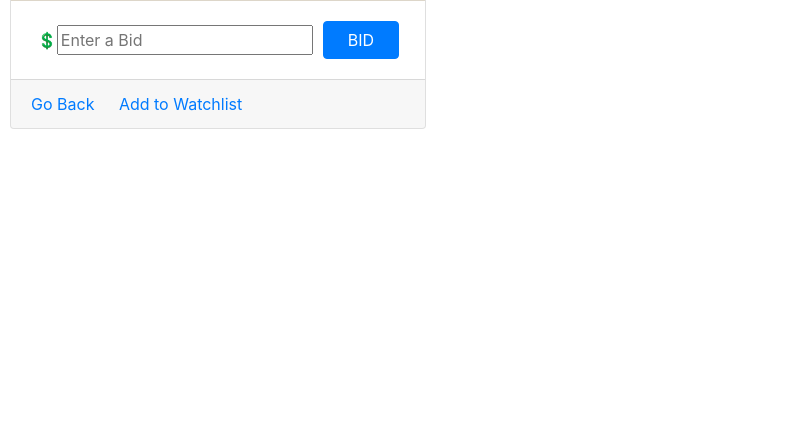
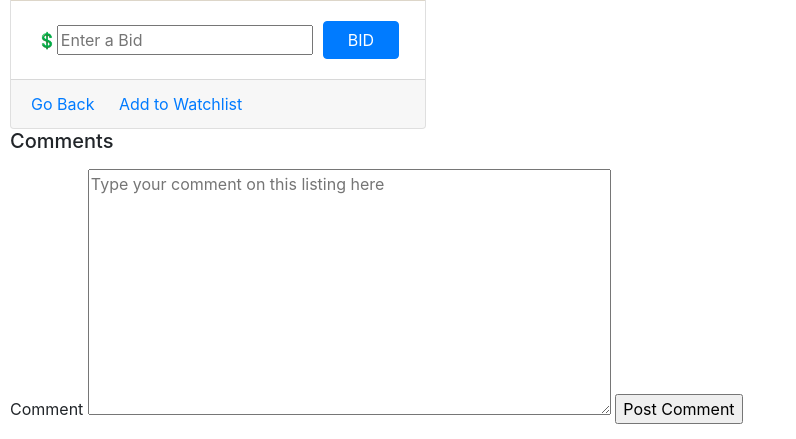
Before and after one commit to mrumiker/ebay-clone, a Django app: template auctions/templates/auctions/listing.html in a window 1280 px wide. Shown: the part 511-950 px from the top of the page, without its empty margins (0-796 px from the left). Before the commit the page ends 640 px from the top, so only its background shows below. Run offline with Django 3.2, Linux system fonts and the light colour scheme; the template is opened without the code that fills it: values that come from a table or form of the project are taken from there, others are empty; the visitor is signed in with stand-in values (Sample User, id 1); data comes from the database, SQL or seed files in the repository; some libraries are stand-ins or nearby versions.

Commit message:
add Comment functionality to listings

```diff
--- a/auctions/templates/auctions/listing.html
+++ b/auctions/templates/auctions/listing.html
@@ -110,5 +110,27 @@
     {% endif %}
   </div>
 </div>
+<div id="comments-container">
+  <h5>Comments</h5>
+  <ul>
+    {% for comment in comments %}
+    <li>{{ comment }}</li>
+    {% endfor %}
+  </ul>
+</div>
+{% if user.is_authenticated %}
+<div id="comment-form-container">
+  <form action="{% url 'comment' %}" method="post">
+    {% csrf_token %}
+    <input type="hidden" name="album" value="{{ album.id }}">
+    <input type="hidden" name="commenter" value="{{ user.id }}">
+    <!-- {{ comment_form }} -->
+    <label for="comment-text">Comment</label>
+    <textarea name="text" id="id_text" cols="49" rows="10" maxlength="1024" required
+      placeholder="Type your comment on this listing here"></textarea>
+    <input type="submit" value="Post Comment">
+  </form>
+</div>
+{% endif %}
 
 {% endblock %}
--- a/auctions/views.py
+++ b/auctions/views.py
@@ -116,6 +116,7 @@ def listing(request, album_id):
     album = Album.objects.get(id=album_id)
     genres = album.genres.all()
     watchers = album.watchers.all()
+    comments = Comment.objects.filter(album=album)
     bids = album.bids.all()
     bid_amounts = []
     for bid in bids:
@@ -132,7 +133,7 @@ def listing(request, album_id):
         "album": album,
         "genres": genres,
         "watchers": watchers,
-        "form": BidForm(),
+        "comments": comments,
         "max_bid": max_bid,
         "max_bidder": max_bidder,
     })
@@ -189,8 +190,6 @@ def comment(request):
         messages.info(request, "Something went wrong. Please try again.")
     return HttpResponseRedirect(reverse("listing", args=[album_id]))
 
-    return
-
 
 @login_required
 def add_to_watchlist(request, album_id, user_id):
```
